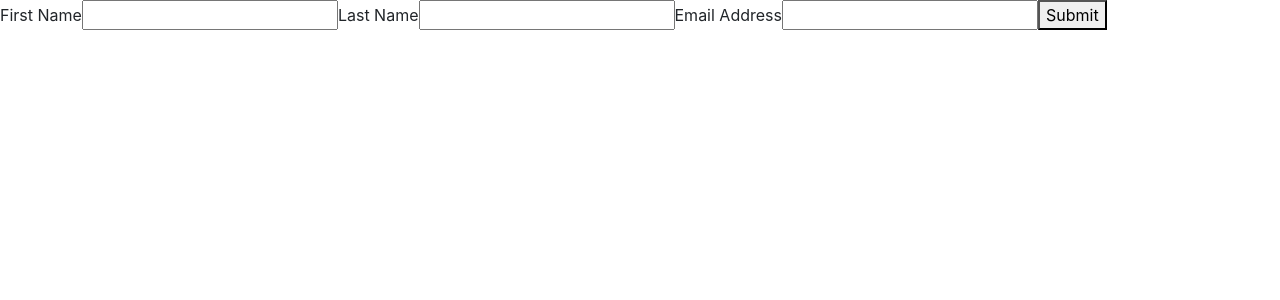
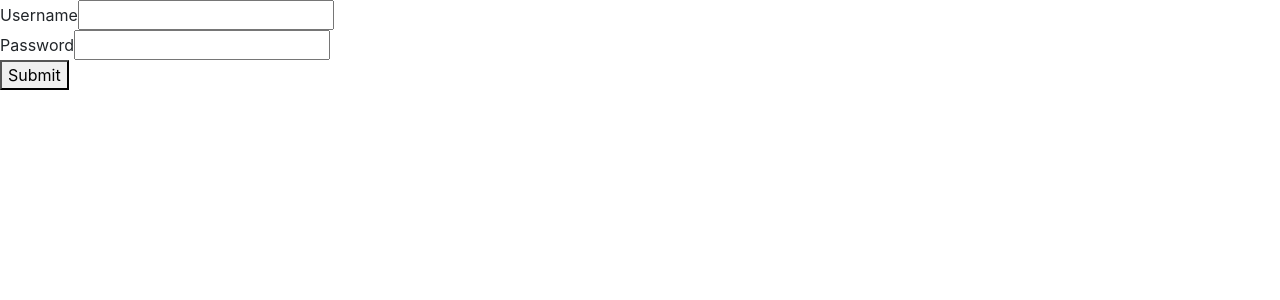
Before and after one commit to priambudiLB/react-bootcamp, a React (Create React App) app: page / in a window 1280 px wide. Shown: the top 300 px of the page. Built offline with nearby package versions, Linux system fonts and the light colour scheme.

Commit message:
add more form

```diff
--- /dev/null
+++ b/src/Form.js
@@ -0,0 +1,61 @@
+import React from 'react';
+import { useFormik } from 'formik';
+import * as Yup from 'yup';
+
+const Form = () => {
+  const formik = useFormik({
+    initialValues: {
+      username: '',
+      password: '',
+    },
+    validationSchema: Yup.object({
+      username: Yup.string()
+        .min(6, 'Must be 6 characters or more')
+        .max(15, 'Must be 15 characters or less')
+        .required('Required'),
+      password: Yup.string()
+        .min(8, 'Must be 8 characters or more')
+        .max(20, 'Must be 20 characters or less')
+        .required('Required')
+        .matches(
+          /^.*(?=.*\d)((?=.*[a-zA-Z]){1}).*$/,
+          "Password must contain atleast one letter and one number"
+        ),
+    }),
+    onSubmit: values => {
+      console.log(values)
+      // alert(JSON.stringify(values, null, 2));
+    },
+  });
+  return <form onSubmit={formik.handleSubmit}>
+    <label htmlFor="username">Username</label>
+    <input
+      id="username"
+      name="username"
+      type="text"
+      onChange={formik.handleChange}
+      onBlur={formik.handleBlur}
+      value={formik.values.username}
+    />
+    {formik.touched.username && formik.errors.username ? (
+      <div>{formik.errors.username}</div>
+    ) : null}
+    <br></br>
+    <label htmlFor="password">Password</label>
+    <input
+      id="password"
+      name="password"
+      type="password"
+      onChange={formik.handleChange}
+      onBlur={formik.handleBlur}
+      value={formik.values.password}
+    />
+    {formik.touched.password && formik.errors.password ? (
+      <div>{formik.errors.password}</div>
+    ) : null}
+    <br></br>
+    <button type="submit">Submit</button>
+  </form>
+}
+
+export default Form;
--- a/src/index.js
+++ b/src/index.js
@@ -1,9 +1,11 @@
 import React from 'react';
 import ReactDOM from 'react-dom/client';
 import './index.css';
-import App from './App';
+// import App from './App';
+import Form from './Form';
 
 const root = ReactDOM.createRoot(document.getElementById('root'));
 root.render(
-  <App />
+  // <App />
+  <Form />
 );
```
